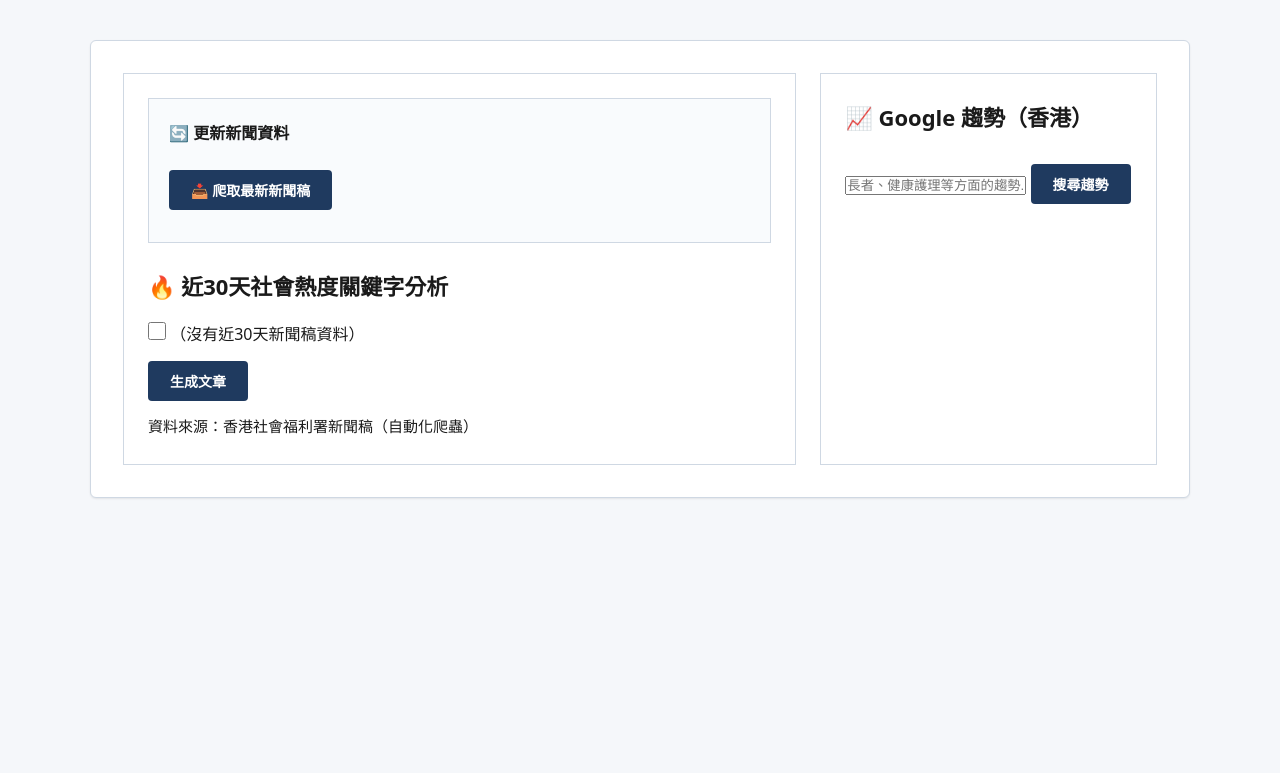
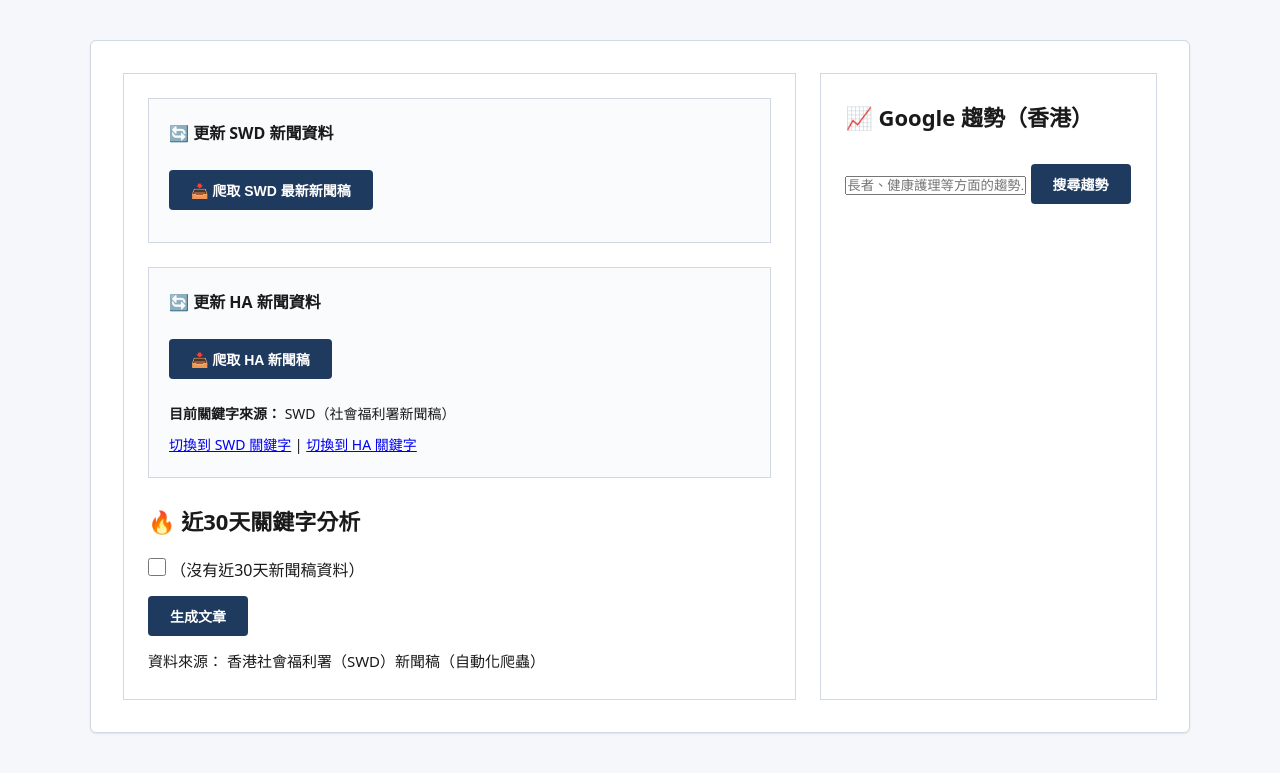
Before and after one commit to Richard-Wong-1999/webapp, a Flask app: page /keywords in a window 1280 px wide. Shown: the top 773 px of the page. Run offline with Flask 3, Linux system fonts and the light colour scheme; some libraries are stand-ins or nearby versions.

Commit message:
Update keywords.html

```diff
--- a/templates/keywords.html
+++ b/templates/keywords.html
@@ -11,11 +11,11 @@
   <div class="container">
     <!-- 左區：關鍵字分析 -->
     <div class="left-panel">
-      <!-- ✅ 爬虫功能区块 -->
+      <!-- ✅ SWD 爬虫功能区块 -->
       <div class="crawl-section">
-        <h3 style="margin: 0 0 10px 0; font-size: 16px;">🔄 更新新聞資料</h3>
+        <h3 style="margin: 0 0 10px 0; font-size: 16px;">🔄 更新 SWD 新聞資料</h3>
         <button class="crawl-btn" id="crawlBtn" onclick="startCrawl()">
-          📥 爬取最新新聞稿
+          📥 爬取 SWD 最新新聞稿
         </button>
         <div class="crawl-status" id="crawlStatus"></div>
         <div class="progress-bar-container" id="crawlProgressContainer" style="display:none;">
@@ -23,9 +23,36 @@
         </div>
       </div>
 
-      <h2>🔥 近30天社會熱度關鍵字分析</h2>
+      <!-- ✅ HA 爬虫功能区块 -->
+      <div class="crawl-section" style="margin-top: 14px;">
+        <h3 style="margin: 0 0 10px 0; font-size: 16px;">🔄 更新 HA 新聞資料</h3>
+        <button class="crawl-btn" id="crawlHaBtn" onclick="startHaCrawl()">
+          📥 爬取 HA 新聞稿
+        </button>
+        <div class="crawl-status" id="crawlHaStatus"></div>
+        <div class="progress-bar-container" id="crawlHaProgressContainer" style="display:none;">
+          <div class="progress-bar" id="crawlHaProgressBar"></div>
+        </div>
+
+        <div style="margin-top:10px; font-size: 14px;">
+          <b>目前關鍵字來源：</b>
+          {% if (source or 'swd') == 'ha' %}
+            <span>HA（醫院管理局新聞稿）</span>
+          {% else %}
+            <span>SWD（社會福利署新聞稿）</span>
+          {% endif %}
+          <div style="margin-top:6px;">
+            <a href="/keywords?source=swd">切換到 SWD 關鍵字</a> |
+            <a href="/keywords?source=ha">切換到 HA 關鍵字</a>
+          </div>
+        </div>
+      </div>
+
+      <h2>🔥 近30天關鍵字分析</h2>
 
       <form action="/generate_articles" method="post">
+        <input type="hidden" name="source" value="{{ source or 'swd' }}">
+
         {% if keywords %}
         <div class="keyword-list">
           {% for kw in keywords %}
@@ -42,14 +69,21 @@
         <button type="submit">生成文章</button>
       </form>
 
-      <p class="note">資料來源：香港社會福利署新聞稿（自動化爬蟲）</p>
+      <p class="note">
+        資料來源：
+        {% if (source or 'swd') == 'ha' %}
+          醫院管理局（HA）新聞稿（自動化爬蟲）
+        {% else %}
+          香港社會福利署（SWD）新聞稿（自動化爬蟲）
+        {% endif %}
+      </p>
     </div>
 
     <!-- 右區：Google 趨勢 -->
     <div class="right-panel">
       <h2>📈 Google 趨勢（香港）</h2>
 
-      <form method="post" action="/keywords">
+      <form method="post" action="/keywords{% if source %}?source={{ source }}{% endif %}">
         <input type="text" name="trend_topic" placeholder="長者、健康護理等方面的趨勢...">
         <button type="submit">搜尋趨勢</button>
       </form>
@@ -85,7 +119,11 @@
 
   <script>
     let crawlMonitoring = false;
+    let crawlHaMonitoring = false;
 
+    // ---------------------------
+    // SWD crawl
+    // ---------------------------
     async function startCrawl() {
       const btn = document.getElementById('crawlBtn');
       const status = document.getElementById('crawlStatus');
@@ -95,8 +133,8 @@
       if (crawlMonitoring) return;
 
       btn.disabled = true;
-      btn.innerText = '⏳ 爬蟲執行中...';
-      status.innerText = '正在啟動爬蟲...';
+      btn.innerText = '⏳ SWD 爬蟲執行中...';
+      status.innerText = '正在啟動 SWD 爬蟲...';
       progressContainer.style.display = 'block';
       progressBar.style.width = '0%';
 
@@ -105,9 +143,9 @@
         const result = await response.json();
 
         if (!result.success) {
-          status.innerText = result.message || '⚠️ 無法啟動爬蟲';
+          status.innerText = result.message || '⚠️ 無法啟動 SWD 爬蟲';
           btn.disabled = false;
-          btn.innerText = '📥 爬取最新新聞稿';
+          btn.innerText = '📥 爬取 SWD 最新新聞稿';
           return;
         }
 
@@ -117,7 +155,7 @@
       } catch (error) {
         status.innerText = '❌ 發生錯誤：' + error.message;
         btn.disabled = false;
-        btn.innerText = '📥 爬取最新新聞稿';
+        btn.innerText = '📥 爬取 SWD 最新新聞稿';
         crawlMonitoring = false;
       }
     }
@@ -141,7 +179,7 @@
 
           if (!data.running) {
             btn.disabled = false;
-            btn.innerText = '📥 爬取最新新聞稿';
+            btn.innerText = '📥 爬取 SWD 最新新聞稿';
             crawlMonitoring = false;
 
             if (data.status === 'completed') {
@@ -154,10 +192,90 @@
           await new Promise(resolve => setTimeout(resolve, 1000));
 
         } catch (error) {
-          status.innerText = '❌ 監控進度時發生錯誤';
+          status.innerText = '❌ 監控 SWD 進度時發生錯誤';
           btn.disabled = false;
-          btn.innerText = '📥 爬取最新新聞稿';
+          btn.innerText = '📥 爬取 SWD 最新新聞稿';
           crawlMonitoring = false;
+          break;
+        }
+      }
+    }
+
+    // ---------------------------
+    // HA crawl
+    // ---------------------------
+    async function startHaCrawl() {
+      const btn = document.getElementById('crawlHaBtn');
+      const status = document.getElementById('crawlHaStatus');
+      const progressContainer = document.getElementById('crawlHaProgressContainer');
+      const progressBar = document.getElementById('crawlHaProgressBar');
+
+      if (crawlHaMonitoring) return;
+
+      btn.disabled = true;
+      btn.innerText = '⏳ HA 爬蟲執行中...';
+      status.innerText = '正在啟動 HA 爬蟲...';
+      progressContainer.style.display = 'block';
+      progressBar.style.width = '0%';
+
+      try {
+        const response = await fetch('/start_crawl_ha', { method: 'POST' });
+        const result = await response.json();
+
+        if (!result.success) {
+          status.innerText = result.message || '⚠️ 無法啟動 HA 爬蟲';
+          btn.disabled = false;
+          btn.innerText = '📥 爬取 HA 新聞稿';
+          return;
+        }
+
+        crawlHaMonitoring = true;
+        await monitorHaCrawlProgress();
+
+      } catch (error) {
+        status.innerText = '❌ 發生錯誤：' + error.message;
+        btn.disabled = false;
+        btn.innerText = '📥 爬取 HA 新聞稿';
+        crawlHaMonitoring = false;
+      }
+    }
+
+    async function monitorHaCrawlProgress() {
+      const btn = document.getElementById('crawlHaBtn');
+      const status = document.getElementById('crawlHaStatus');
+      const progressBar = document.getElementById('crawlHaProgressBar');
+
+      while (true) {
+        try {
+          const response = await fetch('/crawl_progress_ha');
+          const data = await response.json();
+
+          status.innerText = data.message || '';
+
+          if (data.total > 0) {
+            const percent = Math.round((data.completed / data.total) * 100);
+            progressBar.style.width = percent + '%';
+          }
+
+          if (!data.running) {
+            btn.disabled = false;
+            btn.innerText = '📥 爬取 HA 新聞稿';
+            crawlHaMonitoring = false;
+
+            if (data.status === 'completed') {
+              status.innerText = (data.message || '✅ 完成') + ' 頁面即將自動刷新...';
+              setTimeout(() => window.location.reload(), 2000);
+            }
+            break;
+          }
+
+          await new Promise(resolve => setTimeout(resolve, 1000));
+
+        } catch (error) {
+          status.innerText = '❌ 監控 HA 進度時發生錯誤';
+          btn.disabled = false;
+          btn.innerText = '📥 爬取 HA 新聞稿';
+          crawlHaMonitoring = false;
           break;
         }
       }
```
